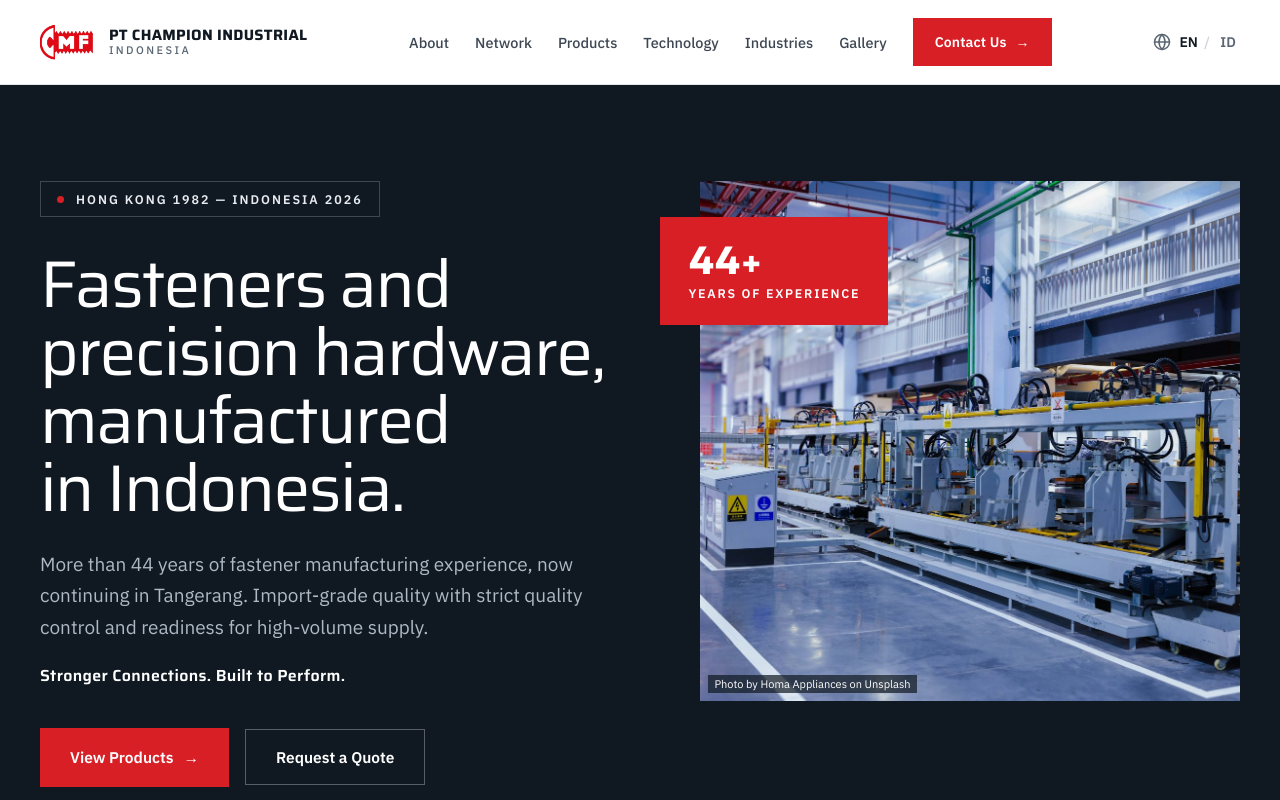
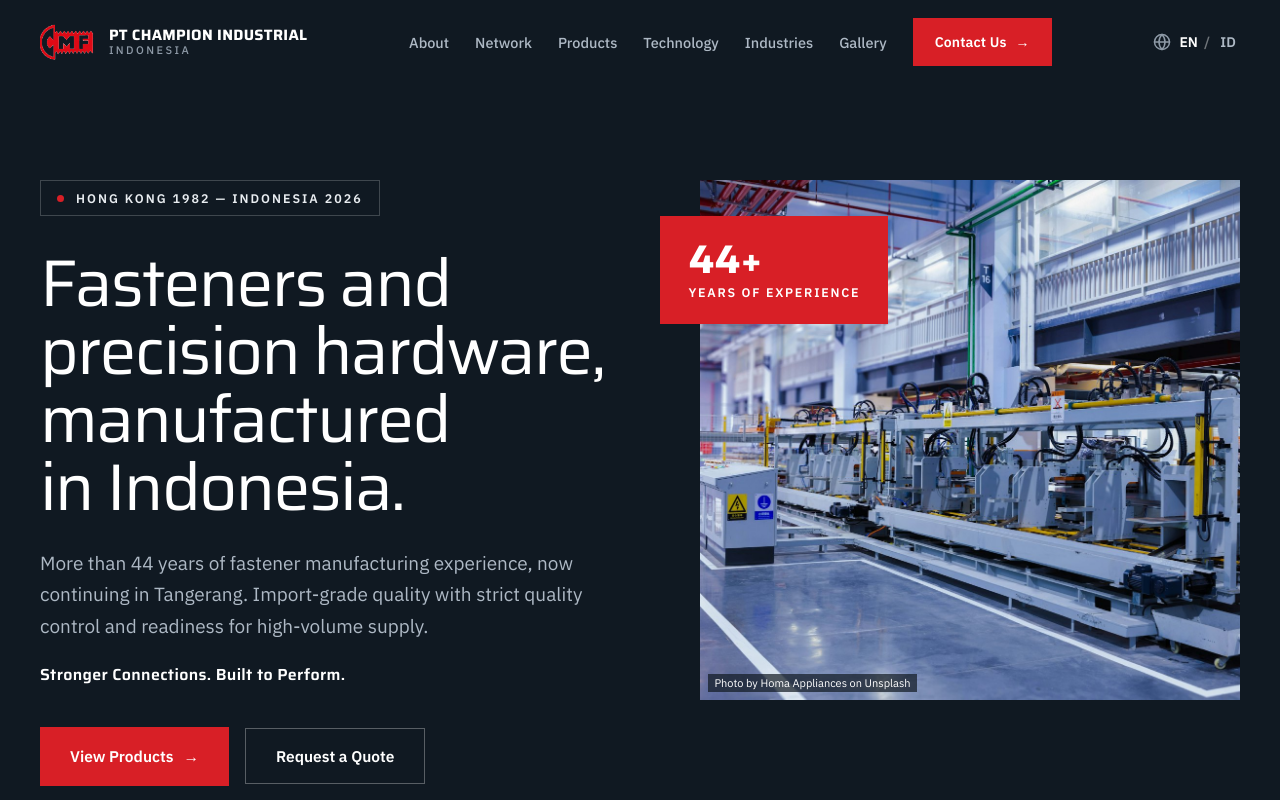
Before and after one commit to Andev-Labs/Company-Profile-PT-Champion-Industrial-Indonesia, a Next.js app: page /en in a window 1280 px wide. Shown: the top 800 px of the page. Built offline with nearby package versions, Linux system fonts and the light colour scheme; no server answers.

Commit message:
feat: let the header ride transparently over the hero until the page scrolls (#15)
Co-authored-by: multica-agent <github@multica.ai>

```diff
--- a/src/app/globals.css
+++ b/src/app/globals.css
@@ -3,6 +3,14 @@
 @import "shadcn/tailwind.css";
 
 @custom-variant dark (&:is(.dark *));
+
+/* The header floats over the hero, so every piece of its chrome carries two
+ * colour treatments: the light-on-dark one it wears against the hero, and the
+ * dark-on-white one it switches to once the page scrolls past it. The bar sets
+ * `data-nav-solid` on itself at that point; this variant is how the chrome
+ * inside reads it, so the second treatment is a prefix on the class it
+ * overrides rather than a branch in the markup. */
+@custom-variant nav-solid (&:is([data-nav-solid], [data-nav-solid] *));
 
 /* ---------------------------------------------------------------------------
  * Champion Industrial design tokens.
@@ -94,6 +102,15 @@
   /* Layout widths */
   --container-shell: 1280px;
   --container-desk: 1180px;
+
+  /* Height of the header bar. Now that the bar is taken out of the flow and
+   * floated over the hero, two other measurements are derived from it — the
+   * top inset the hero opens with in the bar's place, and the height budget
+   * the mobile menu panel has left under it — so it is a token rather than the
+   * same 4rem written in three places. (In-page anchors are already cleared by
+   * the `scroll-mt-*` each section carries.) */
+  --spacing-nav: 4rem;
+  --spacing-nav-lg: 5.25rem;
 }
 
 @theme inline {
--- a/src/components/language-switcher.tsx
+++ b/src/components/language-switcher.tsx
@@ -39,7 +39,10 @@ export function LanguageSwitcher({ className }: { className?: string }) {
       className={cn("flex flex-none items-center gap-1.5 sm:gap-2", className)}
       data-slot="language-switcher"
     >
-      <Globe aria-hidden="true" className="text-slate size-4 flex-none sm:size-4.5" />
+      <Globe
+        aria-hidden="true"
+        className="text-fog nav-solid:text-slate size-4 flex-none transition-colors duration-300 sm:size-4.5"
+      />
       <p className="text-note flex items-center font-semibold">
         <span className="sr-only">{t("label")}: </span>
         {routing.locales.map((locale, index) => {
@@ -48,12 +51,18 @@ export function LanguageSwitcher({ className }: { className?: string }) {
           return (
             <span key={locale} className="flex items-center">
               {index > 0 && (
-                <span aria-hidden="true" className="text-line-strong px-1 sm:px-1.5">
+                <span
+                  aria-hidden="true"
+                  className="nav-solid:text-line-strong px-1 text-white/40 transition-colors duration-300 sm:px-1.5"
+                >
                   /
                 </span>
               )}
               {isActive ? (
-                <span aria-current="true" className="text-ink">
+                <span
+                  aria-current="true"
+                  className="nav-solid:text-ink text-white transition-colors duration-300"
+                >
                   <span className="sr-only">{t(locale)}</span>
                   <span aria-hidden="true">{t(`${locale}Short`)}</span>
                 </span>
@@ -63,7 +72,7 @@ export function LanguageSwitcher({ className }: { className?: string }) {
                   locale={locale}
                   hrefLang={localeMeta[locale].htmlLang}
                   aria-label={t("switchTo", { language: t(locale) })}
-                  className="text-slate hover:text-brand flex min-h-6 min-w-6 items-center justify-center"
+                  className="text-fog-soft nav-solid:text-slate nav-solid:hover:text-brand flex min-h-6 min-w-6 items-center justify-center transition-colors duration-300 hover:text-white"
                 >
                   <span aria-hidden="true">{t(`${locale}Short`)}</span>
                 </Link>
--- a/src/components/mobile-nav.tsx
+++ b/src/components/mobile-nav.tsx
@@ -42,7 +42,7 @@ export function MobileNav() {
         aria-controls={panelId}
         aria-label={open ? t("closeMenu") : t("openMenu")}
         onClick={() => setOpen((current) => !current)}
-        className="text-ink hover:text-brand -mr-2.5 inline-flex size-11 flex-none items-center justify-center lg:hidden"
+        className="nav-solid:text-ink nav-solid:hover:text-brand -mr-2.5 inline-flex size-11 flex-none items-center justify-center text-white transition-colors duration-300 hover:text-fog-soft lg:hidden"
       >
         {open ? (
           <X aria-hidden="true" className="size-6" />
@@ -51,12 +51,14 @@ export function MobileNav() {
         )}
       </button>
 
-      {/* Positioned against the sticky header, so the panel hangs below the
-          bar without the bar growing and shifting the page under it. */}
+      {/* Positioned against the fixed header, so the panel hangs below the
+          bar rather than growing it. It takes the bar's two treatments too:
+          opened at the top of the page it continues the hero the transparent
+          bar is sitting on, and opened further down it is the white sheet. */}
       <div
         id={panelId}
         hidden={!open}
-        className="border-line absolute inset-x-0 top-full max-h-[calc(100dvh-4rem)] overflow-y-auto border-b bg-white lg:hidden"
+        className="bg-ink nav-solid:border-line nav-solid:bg-white absolute inset-x-0 top-full max-h-[calc(100dvh-var(--spacing-nav))] overflow-y-auto border-b border-white/10 lg:hidden"
       >
         <nav aria-label={t("mainLabel")} className="px-shell flex flex-col pt-2 pb-6">
           {navItems.map((item) => (
@@ -64,7 +66,7 @@ export function MobileNav() {
               key={item.href}
               href={item.href}
               onClick={() => setOpen(false)}
-              className="text-ink-soft hover:text-brand text-body-lg border-line-soft flex min-h-12 items-center border-b font-medium"
+              className="text-fog-soft nav-solid:text-ink-soft nav-solid:hover:text-brand nav-solid:border-line-soft text-body-lg flex min-h-12 items-center border-b border-white/10 font-medium hover:text-white"
             >
               {t(item.key)}
             </a>
@@ -72,7 +74,7 @@ export function MobileNav() {
           <a
             href="#kontak"
             onClick={() => setOpen(false)}
-            className="bg-brand text-note tracking-hair hover:bg-ink mt-6 inline-flex min-h-12 items-center justify-center gap-2.25 px-5.5 font-semibold text-white hover:text-white"
+            className="bg-brand text-note tracking-hair hover:text-ink nav-solid:hover:bg-ink mt-6 inline-flex min-h-12 items-center justify-center gap-2.25 px-5.5 font-semibold text-white hover:bg-white nav-solid:hover:text-white"
           >
             {t("cta")}
             <Arrow />
--- a/src/components/sections/hero.tsx
+++ b/src/components/sections/hero.tsx
@@ -8,8 +8,14 @@ import { site } from "@/lib/site";
 export function HeroSection() {
   const t = useTranslations("Hero");
 
+  // The header is out of the flow and floats over this section, so the hero
+  // opens the page by carrying the bar's height itself. The design's own top
+  // padding sits below that, untouched.
   return (
-    <section id="atas" className="bg-ink relative overflow-hidden text-white">
+    <section
+      id="atas"
+      className="bg-ink pt-nav lg:pt-nav-lg relative overflow-hidden text-white"
+    >
       <div className="max-w-shell px-shell mx-auto grid grid-cols-1 items-start gap-12 pt-14 lg:grid-cols-[minmax(0,1.05fr)_minmax(0,0.95fr)] lg:gap-16 lg:pt-24">
         <div className="reveal-in">
           <p className="text-eyebrow tracking-label text-line-soft mb-7 inline-flex items-center gap-3 border border-white/20 px-4 py-2.25 font-semibold lg:mb-8.5">
--- /dev/null
+++ b/src/components/site-header-shell.tsx
@@ -0,0 +1,46 @@
+"use client";
+
+import type { ReactNode } from "react";
+import { useEffect, useState } from "react";
+
+/**
+ * The bar itself: fixed to the top of the viewport, transparent while the page
+ * is still at the top so it reads as part of the hero, and solid white from
+ * the moment the page scrolls away from it.
+ *
+ * Only the scroll flag lives on the client. The bar's contents are passed
+ * through as `children`, which keeps the logo, the navigation and its
+ * translated labels rendering on the server — the alternative, making the
+ * whole header a Client Component, would ship the brand markup and another
+ * copy of the `Nav` catalogue to the browser to decide one boolean.
+ *
+ * That boolean is published as `data-nav-solid` and read by the `nav-solid:`
+ * variant (see `globals.css`), so the chrome inside states both of its colour
+ * treatments in classes and nothing in this tree has to be told about scroll.
+ */
+export function SiteHeaderShell({ children }: { children: ReactNode }) {
+  const [solid, setSolid] = useState(false);
+
+  useEffect(() => {
+    /* Half the bar's height: far enough down that a trackpad twitch at the top
+       of the page does not flip the treatment, close enough that the switch
+       still reads as a response to the scroll that caused it. */
+    const threshold = 32;
+    const sync = () => setSolid(window.scrollY > threshold);
+
+    // A reload restores the previous scroll position before this runs, so the
+    // first reading has to be taken rather than assumed.
+    sync();
+    window.addEventListener("scroll", sync, { passive: true });
+    return () => window.removeEventListener("scroll", sync);
+  }, []);
+
+  return (
+    <header
+      data-nav-solid={solid ? "" : undefined}
+      className="fixed inset-x-0 top-0 z-60 border-b border-transparent transition-colors duration-300 nav-solid:border-line nav-solid:bg-white/95 nav-solid:backdrop-blur-[10px]"
+    >
+      {children}
+    </header>
+  );
+}
--- a/src/components/site-header.tsx
+++ b/src/components/site-header.tsx
@@ -4,6 +4,7 @@ import { useTranslations } from "next-intl";
 import { Arrow } from "@/components/arrow";
 import { LanguageSwitcher } from "@/components/language-switcher";
 import { MobileNav } from "@/components/mobile-nav";
+import { SiteHeaderShell } from "@/components/site-header-shell";
 import { navItems } from "@/lib/site";
 
 export function SiteHeader() {
@@ -11,8 +12,8 @@ export function SiteHeader() {
   const tBrand = useTranslations("Brand");
 
   return (
-    <header className="bg-white/95 border-line sticky top-0 z-60 border-b backdrop-blur-[10px]">
-      <div className="max-w-shell px-shell mx-auto flex h-16 items-center justify-between gap-3 lg:h-21 lg:gap-8">
+    <SiteHeaderShell>
+      <div className="max-w-shell px-shell h-nav lg:h-nav-lg mx-auto flex items-center justify-between gap-3 lg:gap-8">
         <a href="#atas" className="flex min-w-0 items-center gap-3 lg:gap-3.5">
           <Image
             src="/images/logo-cmf.png"
@@ -23,10 +24,10 @@ export function SiteHeader() {
             className="h-8 w-auto flex-none lg:h-9.5"
           />
           <span className="leading-heading flex min-w-0 flex-col">
-            <span className="font-display text-ink tracking-nudge truncate text-[12px] font-bold min-[400px]:text-[13px] sm:text-[15px]">
+            <span className="font-display tracking-nudge nav-solid:text-ink truncate text-[12px] font-bold text-white transition-colors duration-300 min-[400px]:text-[13px] sm:text-[15px]">
               PT CHAMPION INDUSTRIAL
             </span>
-            <span className="text-slate tracking-logo text-micro font-medium">
+            <span className="text-fog tracking-logo text-micro nav-solid:text-slate font-medium transition-colors duration-300">
               INDONESIA
             </span>
           </span>
@@ -40,14 +41,17 @@ export function SiteHeader() {
             <a
               key={item.href}
               href={item.href}
-              className="text-ink-soft hover:text-brand"
+              className="text-fog-soft nav-solid:text-ink-soft nav-solid:hover:text-brand transition-colors duration-300 hover:text-white"
             >
               {t(item.key)}
             </a>
           ))}
+          {/* Red on the dark hero and red on white alike, so only its hover
+              treatment has to change: white-on-dark inverts to the hero's own
+              button, ink-on-white to the one the rest of the page uses. */}
           <a
             href="#kontak"
-            className="bg-brand text-note tracking-hair hover:bg-ink inline-flex items-center gap-2.25 px-5.5 py-3.25 font-semibold text-white hover:text-white"
+            className="bg-brand text-note tracking-hair hover:text-ink nav-solid:hover:bg-ink inline-flex items-center gap-2.25 px-5.5 py-3.25 font-semibold text-white transition-colors duration-300 hover:bg-white nav-solid:hover:text-white"
           >
             {t("cta")}
             <Arrow />
@@ -61,6 +65,6 @@ export function SiteHeader() {
           <MobileNav />
         </div>
       </div>
-    </header>
+    </SiteHeaderShell>
   );
 }
```
